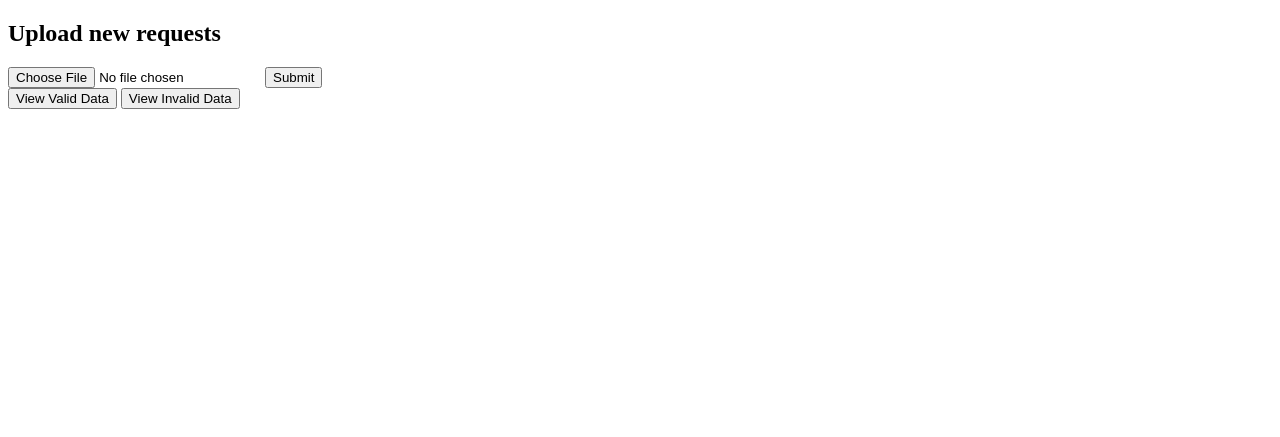
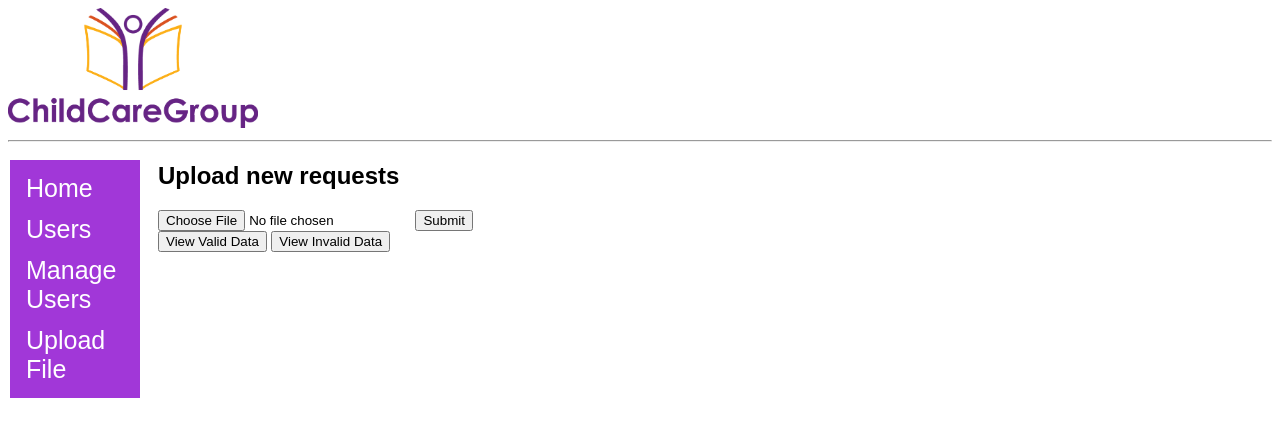
Before and after one commit to https-github-com-ahphand-tamu/CCEEMS, a Flask app: page /upload-new-requests in a window 1280 px wide. Shown: the top 437 px of the page. Run offline with Flask 3, Linux system fonts and the light colour scheme; parts of the project's set-up code (start-up, migrations or seed data) failed here and were passed over.

Commit message:
added sidebar

```diff
--- a/app/templates/upload-new-requests.html
+++ b/app/templates/upload-new-requests.html
@@ -41,26 +41,81 @@
             text-decoration: none;
             cursor: pointer;
         }
+        table {
+            font-family: arial, sans-serif;
+            border-collapse: collapse;
+            width: 100%;
+        }
+
+        td, th {
+            border: 1px solid #dddddd;
+            text-align: left;
+            padding: 8px;
+        }
+
+        tr:nth-child(even) {
+            background-color: #dddddd;
+        }
+        body {
+            font-family: arial, sans-serif;
+        }
+        .sidenav {
+            width: 130px;
+            position: fixed;
+            z-index: 1;
+            top: 20px;
+            left: 10px;
+            background: #a137d8;
+            overflow-x: hidden;
+            padding: 8px 0;
+            margin-top: 140px;
+        }
+
+        .sidenav a {
+            padding: 6px 8px 6px 16px;
+            text-decoration: none;
+            font-size: 25px;
+            color: #FFFFFF;
+            display: block;
+        }
+
+        .sidenav a:hover {
+            color: #f3e419;
+        }
+        .movebody {
+            margin-left: 140px;
+            padding: 0px 10px;
+        }
     </style>
 </head>
 
 <body>
+    <img src="ccgrouplogo.png" width="250">
+    <hr>
+    <div class="sidenav">
+        <a href="./index">Home</a>
+        <a href="./users">Users</a>
+        <a href="./manage-users">Manage Users</a>
+        <a href="./upload-new-requests.html">Upload File</a>
+    </div>
+    <div class="movebody">
         <h2>Upload new requests</h2>
         <form method="post" enctype="multipart/form-data">
             <input type="file" name="new-requests"
                 accept=".csv, application/vnd.openxmlformats-officedocument.spreadsheetml.sheet, application/vnd.ms-excel">
             <button type="submit">Submit</button>
         </form>
+
         {% if valid_present %}
         <!-- <p>valid_data</p> -->
         <h3>Valid Data</h3>
-    <table border="1">
+        <table>
             <tr>
-            <th>customer_id</th>
-            <th>first_name</th>
-            <th>last_name</th>
-            <th>num_of_children</th>
-            <th>Outreach_Date</th>
+                <th>Customer ID</th>
+                <th>First Name</th>
+                <th>Last Name</th>
+                <th>Number of Children</th>
+                <th>Outreach Date</th>
             </tr>
             {% for index, row in valid_data.iterrows() %}
             <tr>
@@ -76,13 +131,13 @@
 
         {% if invalid_present %}
         <h3>Invalid Data</h3>
-    <table border="1">
+        <table>
             <tr>
-            <th>customer_id</th>
-            <th>first_name</th>
-            <th>last_name</th>
-            <th>num_of_children</th>
-            <th>outreach_date</th>
+                <th>Customer ID</th>
+                <th>First Name</th>
+                <th>Last Name</th>
+                <th>Number of Children</th>
+                <th>Outreach Date</th>
                 <th>Validation Error</th>
             </tr>
             {% for index, row in invalid_data.iterrows() %}
@@ -143,7 +198,7 @@
                 </table>
             </div>
         </div>
-
+    </div>
     <script>
         // Get the new button and modal for invalid data
         var invalidDataBtn = document.getElementById("viewInvalidDataBtn");
```
Also changed, not shown: app/templates/ccgrouplogo.png (added). Lines whose indentation alone changed are shown as unchanged.
